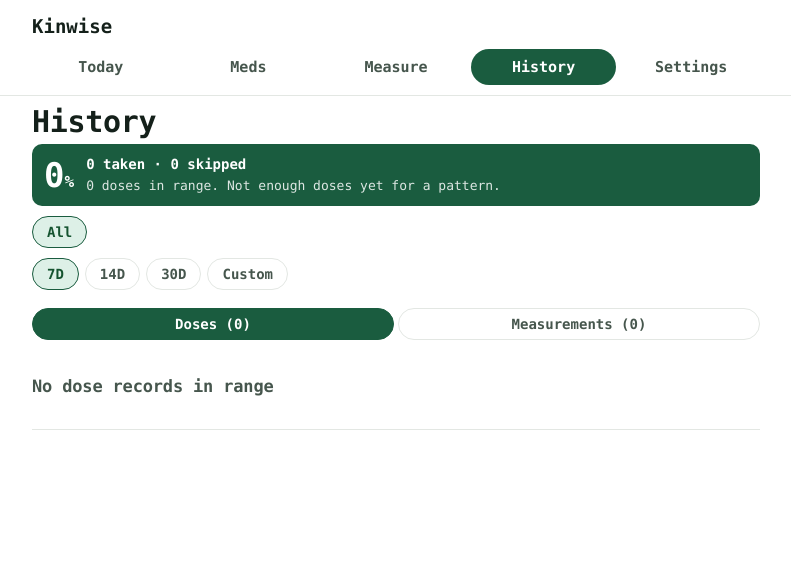
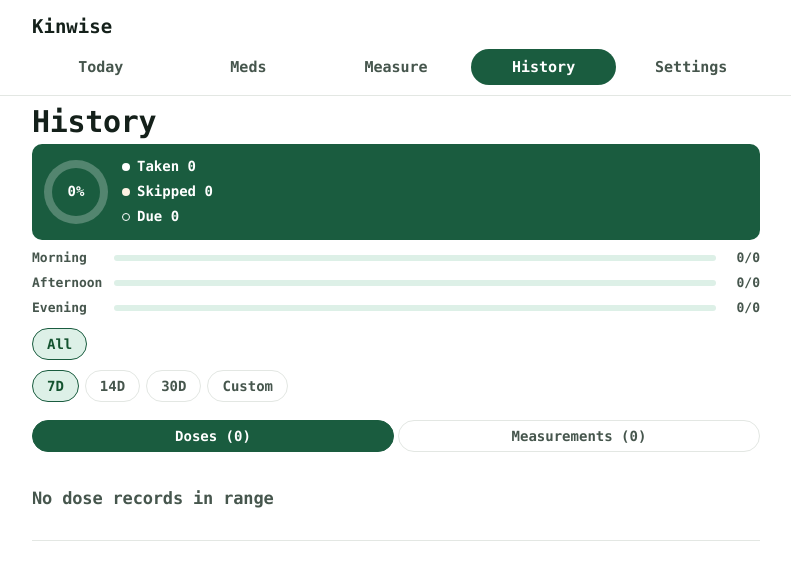
Before and after one commit to Captless/kinwise, a React (Vite) app in the folder apps/web/: page / in a window 1280 px wide. Both pictures are taken after a click on the button "History". Shown: the top 580 px of the page, without its empty margins (244-1035 px from the left). Built offline with nearby package versions, Linux system fonts and the light colour scheme.

Commit message:
feat: history visual hero with ring, stat rows, time-of-day bars; taken-at reword

```diff
--- a/apps/web/src/App.tsx
+++ b/apps/web/src/App.tsx
@@ -1,9 +1,9 @@
 import { useEffect, useState } from "react";
 import {
-  addMeasurement, addMed, addPerson, adherence, confirmDose, datePlus, dosesOn, doseHistory,
+  addMeasurement, addMed, addPerson, confirmDose, datePlus, dosesOn, doseHistory,
   ensureDoses, exportJSON, importJSON, listMeasurements, listMeds, listPeople,
   reopenDose, savePerson, setMedStatus, toLocalDate,
-  type Adherence, type Dose, type Med, type Measurement, type Person,
+  type Dose, type Med, type Measurement, type Person,
 } from "./db";
 
 type Tab = "today" | "meds" | "measure" | "history" | "settings";
@@ -241,7 +241,7 @@ function fmtConfirmed(iso: string): string {
   let h = d.getHours();
   const ap = h >= 12 ? "PM" : "AM";
   h = h % 12 || 12;
-  return `${date}, ${h}:${String(d.getMinutes()).padStart(2, "0")} ${ap}`;
+  return `at ${h}:${String(d.getMinutes()).padStart(2, "0")} ${ap}, ${date}`;
 }
 
 function dayLabel(iso: string): string {
@@ -257,12 +257,10 @@ function History({ people, names, medNames }: { people: Person[]; names: Map<str
   const [to, setTo] = useState(today);
   const [doses, setDoses] = useState<Dose[]>([]);
   const [meas, setMeas] = useState<Measurement[]>([]);
-  const [adh, setAdh] = useState<Adherence | null>(null);
   const [hTab, setHTab] = useState<"doses" | "meas">("doses");
   useEffect(() => {
     doseHistory(from, to, personId).then(setDoses);
     listMeasurements(personId).then((all) => setMeas(all.filter((m) => m.measuredAt.slice(0, 10) >= from && m.measuredAt.slice(0, 10) <= to)));
-    adherence(7).then(setAdh);
   }, [personId, from, to]);
   const pick = (p: "7" | "14" | "30" | "custom") => {
     setPreset(p);
@@ -270,7 +268,13 @@ function History({ people, names, medNames }: { people: Person[]; names: Map<str
   };
   const taken = doses.filter((d) => d.status === "taken").length;
   const skipped = doses.filter((d) => d.status === "skipped").length;
+  const open = doses.filter((d) => d.status === "due").length;
   const pct = doses.length ? Math.round((taken / doses.length) * 100) : 0;
+  const buckets: [string, Dose[]][] = [["Morning", []], ["Afternoon", []], ["Evening", []]];
+  doses.forEach((d) => {
+    const h = Number(d.localTime.slice(0, 2));
+    buckets[h < 12 ? 0 : h < 17 ? 1 : 2][1].push(d);
+  });
   const dgroups = new Map<string, Dose[]>();
   doses.forEach((d) => { const g = dgroups.get(d.localDate) ?? []; g.push(d); dgroups.set(d.localDate, g); });
   const mgroups = new Map<string, Measurement[]>();
@@ -280,8 +284,25 @@ function History({ people, names, medNames }: { people: Person[]; names: Map<str
       <h1>History</h1>
       <div className="hfilters">
         <div className="hero">
-          <div className="hero-pct">{pct}<span>%</span></div>
-          <div className="hero-meta"><strong>{taken} taken · {skipped} skipped</strong><span>{doses.length} doses in range{preset === "7" && adh ? `. ${adh.pattern}` : ""}</span></div>
+          <div className="ring" style={{ background: `conic-gradient(#fff ${pct}%, rgba(255,255,255,0.25) ${pct}%)` }}><span className="ring-in">{pct}%</span></div>
+          <div className="hero-meta">
+            <span><i className="dot t" />Taken {taken}</span>
+            <span><i className="dot s" />Skipped {skipped}</span>
+            <span><i className="dot d" />Due {open}</span>
+          </div>
+        </div>
+        <div className="buckets">
+          {buckets.map(([label, list]) => {
+            const t = list.filter((d) => d.status === "taken").length;
+            const p = list.length ? Math.round((t / list.length) * 100) : 0;
+            return (
+              <div className="bucket" key={label}>
+                <span className="blabel">{label}</span>
+                <span className="bbar"><span className="bfill" style={{ width: `${p}%` }} /></span>
+                <span className="bnum">{t}/{list.length}</span>
+              </div>
+            );
+          })}
         </div>
         <div className="chips" role="group" aria-label="Person filter">
           <button className={personId === "" ? "on" : ""} onClick={() => setPersonId("")}>All</button>
--- a/apps/web/src/styles.css
+++ b/apps/web/src/styles.css
@@ -75,12 +75,20 @@ p { margin: 0 0 12px; }
 .hpane { display: flex; flex-direction: column; height: calc(100dvh - var(--head-h) - 24px); }
 .hpane h1 { margin-bottom: 4px; }
 .hfilters { flex: none; }
-.hero { display: flex; align-items: center; gap: 12px; padding: 10px 12px; border-radius: var(--radius-sm); background: var(--green-700); color: #fff; margin-bottom: 8px; }
-.hero-pct { font-size: 34px; font-weight: 800; font-variant-numeric: tabular-nums; line-height: 1; }
-.hero-pct span { font-size: 16px; font-weight: 700; }
-.hero-meta { display: flex; flex-direction: column; min-width: 0; font-size: var(--caption); }
-.hero-meta strong { font-size: 14px; }
-.hero-meta span { opacity: 0.85; overflow: hidden; text-overflow: ellipsis; white-space: nowrap; }
+.hero { display: flex; align-items: center; gap: 14px; padding: 12px; border-radius: var(--radius-sm); background: var(--green-700); color: #fff; margin-bottom: 8px; }
+.ring { flex: none; width: 64px; height: 64px; border-radius: 50%; display: grid; place-items: center; }
+.ring-in { width: 48px; height: 48px; border-radius: 50%; background: var(--green-700); display: grid; place-items: center; font-weight: 800; font-size: 14px; font-variant-numeric: tabular-nums; }
+.hero-meta { display: flex; flex-direction: column; gap: 3px; font-size: 14px; font-weight: 700; }
+.hero-meta .dot { display: inline-block; width: 8px; height: 8px; border-radius: 50%; margin-right: 7px; }
+.dot.t { background: #fff; }
+.dot.s { background: var(--amber-wash); }
+.dot.d { background: transparent; border: 1px solid #fff; }
+.buckets { display: flex; flex-direction: column; gap: 5px; margin-bottom: 8px; }
+.bucket { display: flex; align-items: center; gap: 8px; font-size: var(--caption); color: var(--ink-600); }
+.blabel { flex: none; width: 74px; font-weight: 700; }
+.bbar { flex: 1; height: 6px; border-radius: 3px; background: var(--green-100); overflow: hidden; }
+.bfill { display: block; height: 100%; border-radius: 3px; background: var(--green-700); }
+.bnum { flex: none; min-width: 36px; text-align: right; font-variant-numeric: tabular-nums; font-weight: 700; }
 .chips { display: flex; gap: 6px; overflow-x: auto; padding: 2px 0 8px; }
 .chips button { flex: none; padding: 7px 14px; font-size: 14px; font-weight: 700; border-radius: 999px; border: 1px solid var(--line); background: var(--paper); color: var(--ink-600); cursor: pointer; font-family: inherit; white-space: nowrap; }
 .chips button.on { background: var(--green-100); border-color: var(--green-700); color: var(--green-800); }
```
